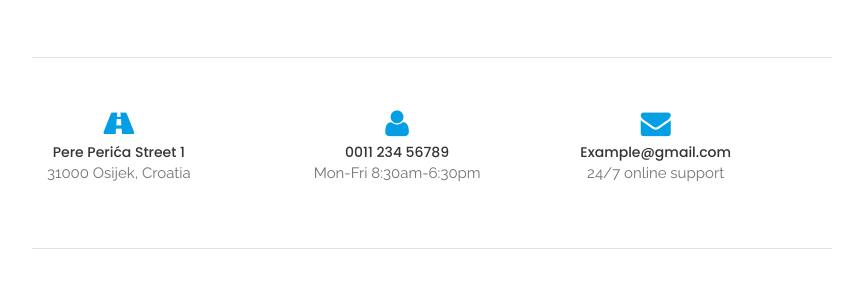
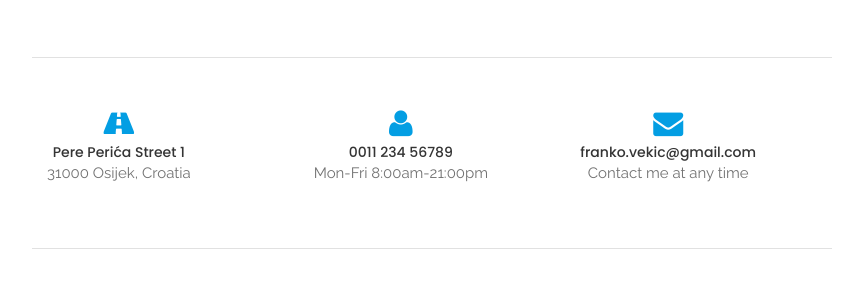
Before and after one commit to FrankoVekic/MyApp---Gaming-Store, a PHP site: template app/view/contact.phtml in a window 1280 px wide. Shown: the part 464-764 px from the top of the page, without its empty margins (208-1071 px from the left). Run offline with PHP 8.4, Linux system fonts and the light colour scheme; the template is opened without the code that fills it, so the values that code supplies are empty.

Commit message:
Correcting contact page data

```diff
--- a/app/view/contact.phtml
+++ b/app/view/contact.phtml
@@ -44,7 +44,7 @@
                   <div class="icon_bottom"> <i class="fa fa-user" aria-hidden="true"></i> </div>
                   <div class="info_cont">
                     <h4>0011 234 56789</h4>
-                    <p>Mon-Fri 8:30am-6:30pm</p>
+                    <p>Mon-Fri 8:00am-21:00pm</p>
                   </div>
                 </div>
               </div>
@@ -52,8 +52,8 @@
                 <div class="information_bottom text_align_center">
                   <div class="icon_bottom"> <i class="fa fa-envelope" aria-hidden="true"></i> </div>
                   <div class="info_cont">
-                    <h4>Example@gmail.com</h4>
-                    <p>24/7 online support</p>
+                    <h4>franko.vekic@gmail.com</h4>
+                    <p>Contact me at any time</p>
                   </div>
                 </div>
               </div>
```
